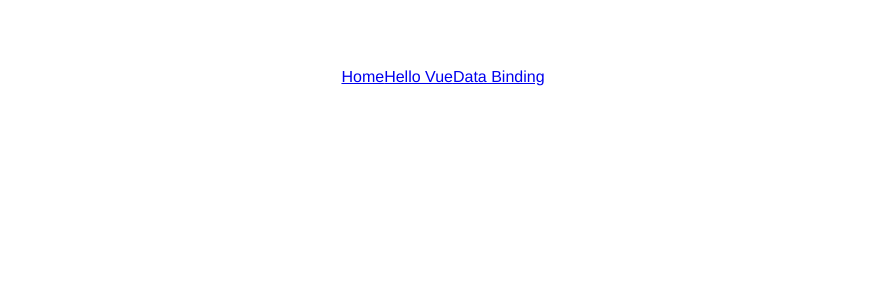
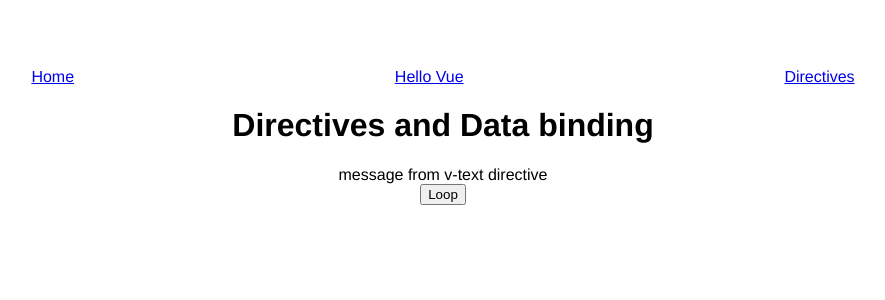
Before and after one commit to tassioFront/vuex-typescript-ways, a Vue app: page /directives in a window 1280 px wide. Shown: the top 300 px of the page, without its empty margins (197-1082 px from the left). Built offline with nearby package versions, Linux system fonts and the light colour scheme.

Commit message:
add more components and changing name to directives

```diff
--- a/src/App.vue
+++ b/src/App.vue
@@ -20,23 +20,4 @@
 });
 </script>
 
-<style src="./main.styl" lang="stylus">
-.title-button {
-  max-width: 100%;
-  display: flex;
-  flex-direction: column;
-  align-items: center;
-}
-
-.router {
-  width: 100%;
-  display: flex;
-  justify-content: space-around;
-}
-
-.card {
-  border: 1px solid gray;
-  border-radius: 4px;
-  margin-top: 20px;
-}
-</style>
+<style src="./main.styl" lang="stylus"></style>
--- /dev/null
+++ b/src/components/data-binding/UserDetail.vue
@@ -0,0 +1,25 @@
+<template>
+  <li @click="click()">
+    <p>{{ userDetail.name.first }}</p>
+    <img :src="userDetail.image" :alt="`foto de ${userDetail.name.firt}`" />
+  </li>
+</template>
+
+<script lang="ts">
+import { Component, Vue, Prop } from "vue-property-decorator";
+import User from "@/models/User";
+
+@Component
+export default class UserDetail extends Vue {
+  //props
+  @Prop({ required: true, type: Object }) readonly userDetail!: User;
+
+  //methods
+  private click() {
+    console.group(this.userDetail.name.first);
+    console.log(this.$vnode.key);
+    console.log(this.userDetail);
+    console.groupEnd();
+  }
+}
+</script>
--- a/src/main.styl
+++ b/src/main.styl
@@ -1,11 +1,25 @@
-#app {
-    font-family: Avenir, Helvetica, Arial, sans-serif;
-    -webkit-font-smoothing: antialiased;
-    -moz-osx-font-smoothing: grayscale;
-    text-align: center;
-    padding: 60px;
-  }
+#app
+  font-family: Avenir, Helvetica, Arial, sans-serif;
+  -webkit-font-smoothing: antialiased;
+  -moz-osx-font-smoothing: grayscale;
+  text-align: center;
+  padding: 60px;
 
-  ul {
-    list-style-type: none;
-  }
+ul
+  list-style-type: none;
+
+.router
+  width: 100%;
+  display: flex;
+  justify-content: space-around;
+
+.title-button
+  max-width: 100%;
+  display: flex;
+  flex-direction: column;
+  align-items: center;
+
+.card
+  border: 1px solid gray;
+  border-radius: 4px;
+  margin-top: 20px;
--- a/src/router/mainRouter.ts
+++ b/src/router/mainRouter.ts
@@ -10,12 +10,12 @@
     path: '/hello-vue',
     name: 'Hello Vue',
     component: () =>
-      import(/* webpackChunkName: "hello-vue" */ '../views/Dad.vue')
+      import(/* webpackChunkName: "hello-vue" */ '../views/Hello.vue')
   },
   {
-    path: '/data-binding',
-    name: 'Data Binding',
+    path: '/directives',
+    name: 'Directives',
     component: () =>
-      import(/* webpackChunkName: "hello-vue" */ '../views/DataBinding.vue')
+      import(/* webpackChunkName: "hello-vue" */ '../views/Directives.vue')
   }
 ]
--- a/src/views/DataBinding.vue
+++ /dev/null
@@ -1,39 +0,0 @@
-<template>
-  <div>
-    <h1>{{ title ? 'Directives and data' : 'Nada' }}</h1>
-
-    <div class="title-button">
-      <span v-text="msg"></span>
-
-      <button v-on:click="showList()">Loop</button>
-
-      <ul>
-        <li class="card" v-for="(user, index) in users" :key="index">
-          <p>{{ user.name.first }}</p>
-          <img :src="user.image" :alt="`foto de ${user.name.firt}`" />
-        </li>
-      </ul>
-    </div>
-  </div>
-</template>
-
-<script lang="ts">
-import { Component, Vue } from "vue-property-decorator";
-import { usersData } from "@/mocks/users";
-import User from "@/models/User";
-
-@Component
-export default class DataBinding extends Vue {
-  // data
-  private title = "Directives";
-  private msg = "message from directive";
-  private toggle = false;
-  private users: User[] = usersData;
-
-  private showList() {
-    this.toggle = !this.toggle;
-  }
-}
-</script>
-
-<style></style>
--- /dev/null
+++ b/src/views/Directives.vue
@@ -0,0 +1,59 @@
+<template>
+  <div>
+    <h1>{{ title + 'and Data binding' }}</h1>
+
+    <div class="title-button">
+      <span v-text="msg"></span>
+
+      <button v-on:click="showList()">Loop</button>
+
+      <transition name="fade">
+        <ul v-if="users.length">
+          <UserDetail
+            v-for="(user, index) in users"
+            v-bind:key="index"
+            v-bind:userDetail="user"
+            class="card"
+          />
+        </ul>
+      </transition>
+    </div>
+  </div>
+</template>
+
+<script lang="ts">
+import { Component, Vue } from "vue-property-decorator";
+import { usersData } from "@/mocks/users";
+import User from "@/models/User";
+
+import UserDetail from "@/components/data-binding/UserDetail.vue";
+
+@Component({
+  components: {
+    UserDetail
+  }
+})
+export default class DataBinding extends Vue {
+  // data
+  private title = "Directives ";
+  private msg = "message from v-text directive";
+  private users: User[] = [];
+
+  // methods
+  private showList() {
+    this.users = usersData;
+  }
+}
+</script>
+
+<style scoped>
+.fade-enter,
+.fade-leave-to {
+  opacity: 0;
+}
+
+.fade-enter-active,
+.fade-leave-active {
+  transition: opacity 2s;
+}
+</style>
```
Also changed, not shown: src/views/Hello.vue (renamed from src/views/Dad.vue).
